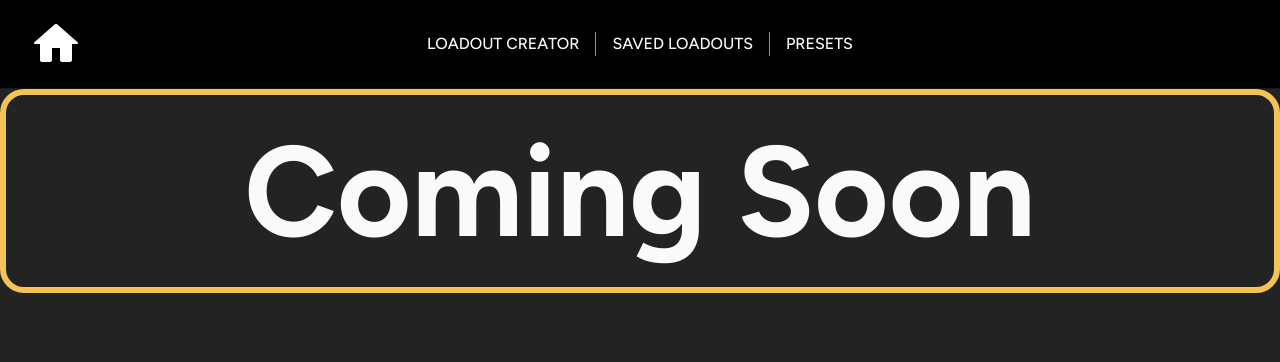
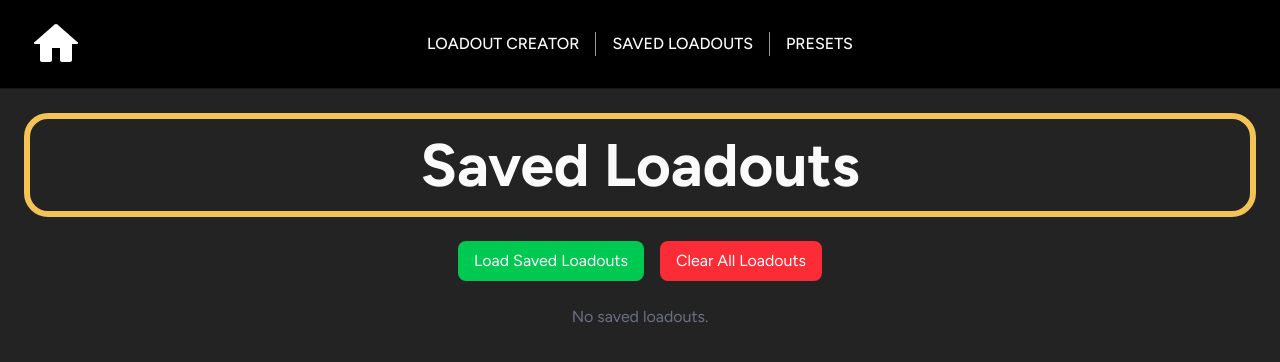
Before and after one commit to B-Fanjoy/7CMBG-LoadoutCreator, a Vue app: page /loadouts in a window 1280 px wide. Shown: the top 362 px of the page. Built offline with nearby package versions, Linux system fonts and the light colour scheme; a web font is replaced by a local one.

Commit message:
Starting on saving loadouts with local storage, mostly works just needs formatting

```diff
--- a/src/views/CreatorView.vue
+++ b/src/views/CreatorView.vue
@@ -163,6 +163,7 @@
           {{ getTotalWeight() }} lb
         </p>
       </div>
+      <button @click="saveLoadout" class="mt-4 px-4 py-2 bg-blue-500 text-white rounded-lg">Save Loadout</button>
       <div class="flex items-center h-25">
         <!-- Copy Icon with Tooltip -->
         <div class="relative group">
@@ -248,6 +249,15 @@ export default {
     }
   },
   methods: {
+    saveLoadout() {
+      let savedLoadouts = JSON.parse(localStorage.getItem('loadouts')) || [];
+      savedLoadouts.push({
+        name: prompt("Enter a name for the loadout:"),
+        loadout: JSON.parse(this.generateImportString)
+      });
+      localStorage.setItem('loadouts', JSON.stringify(savedLoadouts));
+      alert('Loadout saved successfully!');
+    },
     openItemsModal(section) {
       this.selectedContainer = section;
       this.showModal = true;
--- a/src/views/LoadoutsView.vue
+++ b/src/views/LoadoutsView.vue
@@ -1,6 +1,19 @@
 <template>
-  <main>
-    <h1 class="text-9xl font-bold mb-6 py-8 text-center border-6 border-[#F4C356] rounded-3xl">Coming Soon</h1>
+  <main class="p-6">
+    <h1 class="text-6xl font-bold mb-6 py-4 text-center border-6 border-[#F4C356] rounded-3xl">Saved Loadouts</h1>
+
+    <div class="flex justify-center gap-4 mb-6">
+      <button @click="loadAllLoadouts" class="px-4 py-2 bg-green-500 text-white rounded-lg">Load Saved Loadouts</button>
+      <button @click="clearAllLoadouts" class="px-4 py-2 bg-red-500 text-white rounded-lg">Clear All Loadouts</button>
+    </div>
+
+    <div v-if="loadouts.length" class="space-y-4">
+      <div v-for="(loadout, index) in loadouts" :key="index" class="bg-[#3b3b3b] p-4 rounded-lg shadow-md">
+        <h2 class="text-2xl font-semibold mb-2">{{ loadout.name }}</h2>
+        <button @click="deleteLoadout(loadout.name)" class="px-3 py-1 bg-red-600 text-white rounded-lg">Delete</button>
+      </div>
+    </div>
+    <p v-else class="text-center text-gray-500">No saved loadouts.</p>
   </main>
 </template>
 
@@ -9,8 +22,26 @@ export default {
   name: 'SavedLoadoutsView',
   data() {
     return {
-
+      loadouts: [] // Array to store multiple loadouts
     };
+  },
+  methods: {
+    loadAllLoadouts() {
+      // Retrieve all loadouts stored in localStorage
+      const savedLoadouts = JSON.parse(localStorage.getItem('loadouts')) || [];
+      this.loadouts = savedLoadouts;
+    },
+    deleteLoadout(loadoutName) {
+      // Remove specific loadout from storage
+      let savedLoadouts = JSON.parse(localStorage.getItem('loadouts')) || [];
+      savedLoadouts = savedLoadouts.filter(loadout => loadout.name !== loadoutName);
+      localStorage.setItem('loadouts', JSON.stringify(savedLoadouts));
+      this.loadAllLoadouts();
+    },
+    clearAllLoadouts() {
+      localStorage.removeItem('loadouts');
+      this.loadouts = [];
+    }
   }
 };
 </script>
```
